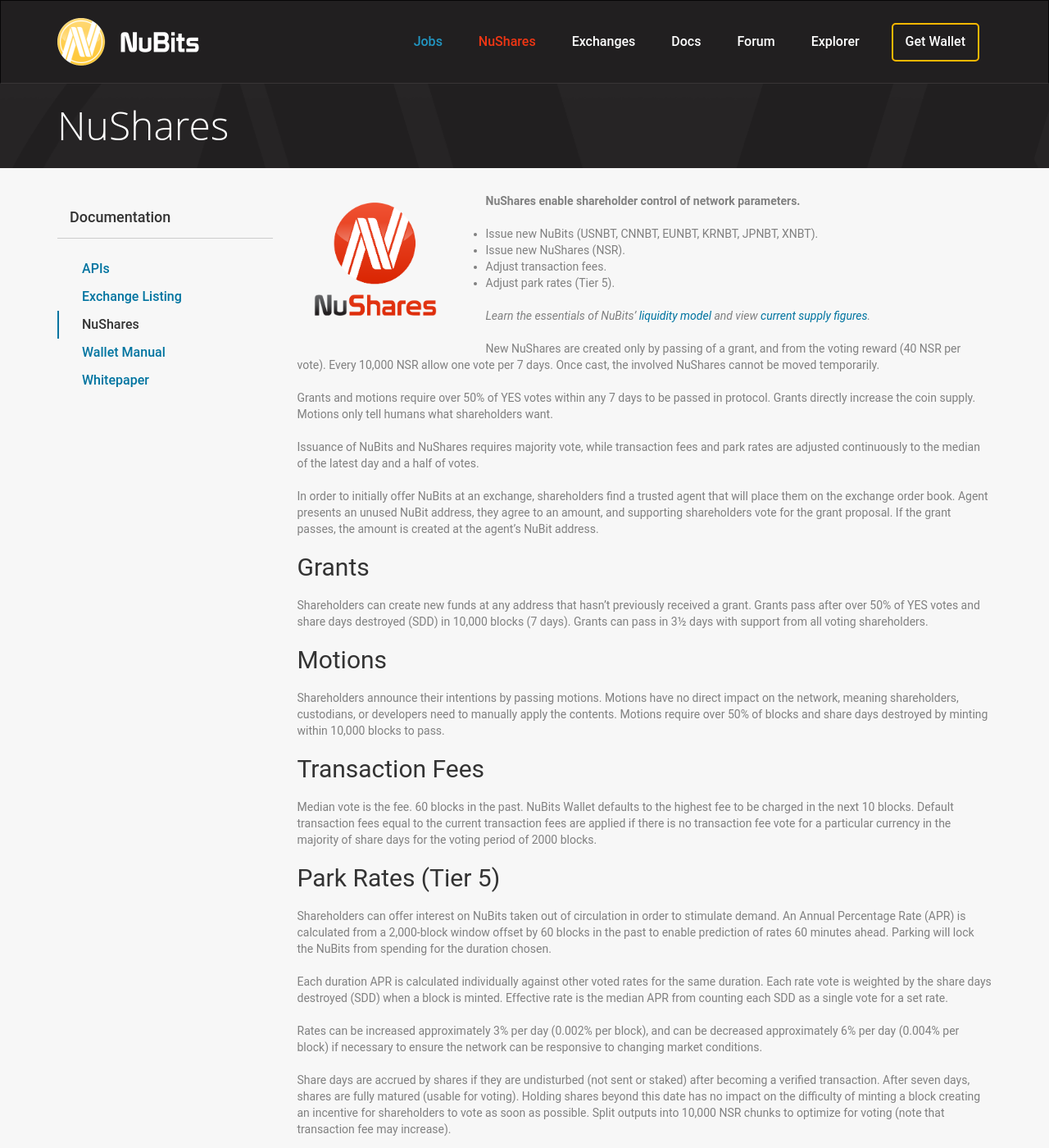
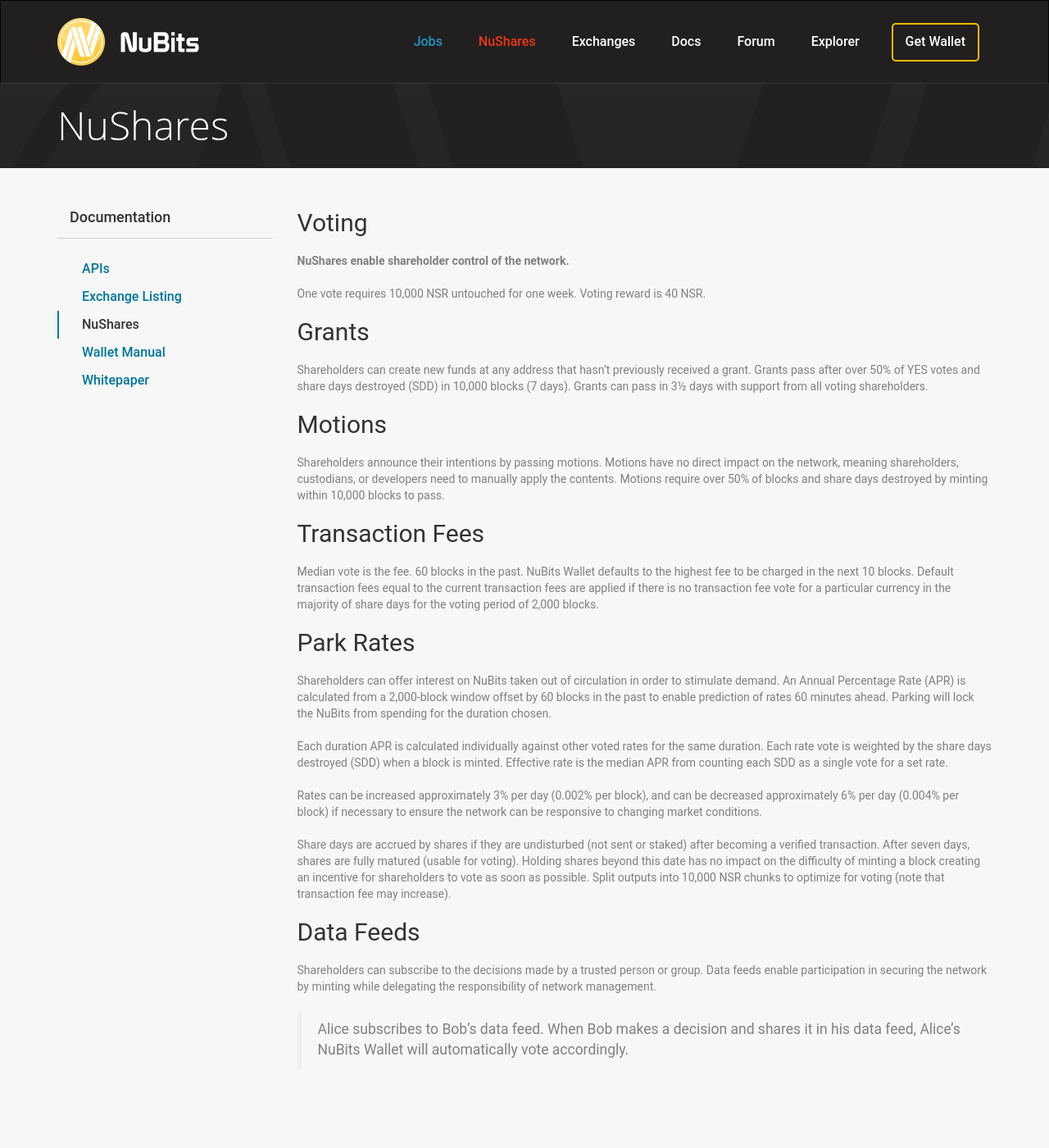
Before and after one commit to NuNetwork/nunetwork.github.io, a Jekyll site: the page built from _pages/nushares.md, in a window 1280 px wide and 1400 px high. Shown: the whole window at 82% size. Built offline with Jekyll 4.4.1, drawn with Linux system fonts in a browser that asks for light colours.

Commit message:
Update NuShare description

```diff
--- a/_pages/nushares.md
+++ b/_pages/nushares.md
@@ -8,23 +8,11 @@
 - /nushares/voting-mechanics
 menu: Documentation
 ---
-<img src="{{ site.url }}{{ site.baseurl }}/assets/nushares-logo-full-150-twotone.png" width="150" height="143" alt="" style="float: left; margin: 10px 60px 40px 20px">
-**NuShares enable shareholder control of network parameters.**
+## Voting
 
-- Issue new NuBits (USNBT, CNNBT, EUNBT, KRNBT, JPNBT, XNBT).
-- Issue new NuShares (NSR).
-- Adjust transaction fees.
-- Adjust park rates (Tier 5).
+**NuShares enable shareholder control of the network.**
 
-*Learn the essentials of NuBits' [liquidity model](https://discuss.nubits.com/t/nubits-liquidity-model/5395) and view [current supply figures](https://nubits.com/supply).*
-
-New NuShares are created only by passing of a grant, and from the voting reward (40 NSR per vote). Every 10,000 NSR allow one vote per 7 days. Once cast, the involved NuShares cannot be moved temporarily.
-
-Grants and motions require over 50% of YES votes within any 7 days to be passed in protocol. Grants directly increase the coin supply. Motions only tell humans what shareholders want.
-
-Issuance of NuBits and NuShares requires majority vote, while transaction fees and park rates are adjusted continuously to the median of the latest day and a half of votes.
-
-In order to initially offer NuBits at an exchange, shareholders find a trusted agent that will place them on the exchange order book. Agent presents an unused NuBit address, they agree to an amount, and supporting shareholders vote for the grant proposal. If the grant passes, the amount is created at the agent's NuBit address.
+One vote requires 10,000 NSR untouched for one week. Voting reward is 40 NSR.
 
 ## Grants
 
@@ -36,9 +24,9 @@
 
 ## Transaction Fees
 
-Median vote is the fee. 60 blocks in the past. NuBits Wallet defaults to the highest fee to be charged in the next 10 blocks. Default transaction fees equal to the current transaction fees are applied if there is no transaction fee vote for a particular currency in the majority of share days for the voting period of 2000 blocks.
+Median vote is the fee. 60 blocks in the past. NuBits Wallet defaults to the highest fee to be charged in the next 10 blocks. Default transaction fees equal to the current transaction fees are applied if there is no transaction fee vote for a particular currency in the majority of share days for the voting period of 2,000 blocks.
 
-## Park Rates (Tier 5)
+## Park Rates
 
 Shareholders can offer interest on NuBits taken out of circulation in order to stimulate demand. An Annual Percentage Rate (APR) is calculated from a 2,000-block window offset by 60 blocks in the past to enable prediction of rates 60 minutes ahead. Parking will lock the NuBits from spending for the duration chosen.
 
```
